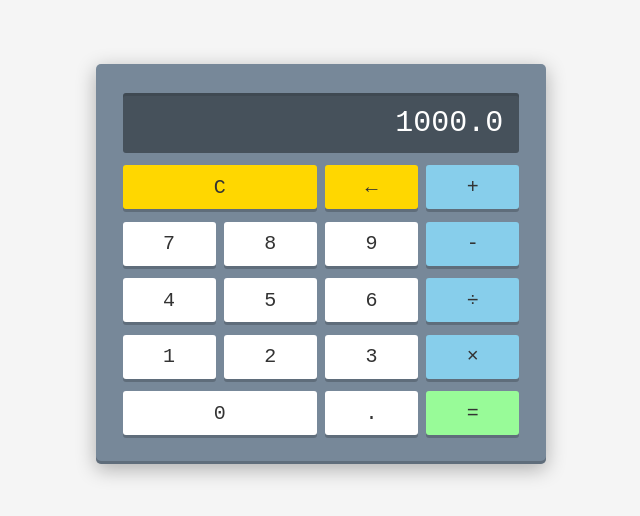
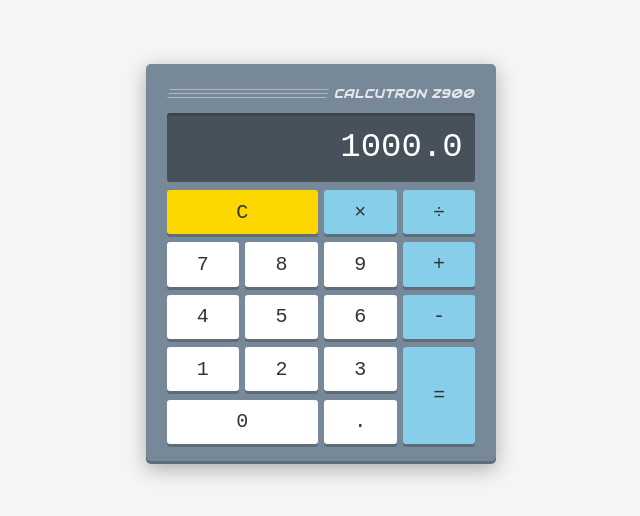
Before and after one commit to benplum/FEWD-2014-Spring, a plain HTML site: page 11/index.html in a window 1280 px wide. Shown: the part 136-652 px from the top of the page, without its empty margins (319-959 px from the left). Drawn offline with nearby package versions, Linux system fonts and the light colour scheme.

Commit message:
Updating calculator source;

```diff
--- a/11/css/main.css
+++ b/11/css/main.css
@@ -25,7 +25,7 @@
 		position: absolute;
 		right: 0;
 		top: 0;
-		width: 450px;
+		width: 350px;
 	}
 
 	.calculator .container {
@@ -33,6 +33,59 @@
 		padding: 5%;
 		position: relative;
 		width: 100%;
+	}
+
+	.calculator .header,
+	.calculator .header:before,
+	.calculator .header:after {
+		border-bottom: 1px solid rgba(255, 255, 255, 0.4);
+	}
+
+	.calculator .header {
+		color: rgba(255, 255, 255, 0.8);
+		font-family: "Audiowide", sans-serif;
+		height: 12px;
+		left: 2px;
+		letter-spacing: 0.05em;
+		margin: 0 1.3% 15px;
+		position: relative;
+		text-align: right;
+		text-transform: uppercase;
+		-webkit-transform: skewX(-15deg);
+				transform: skewX(-15deg);
+		-webkit-user-select: none;
+		   -moz-user-select: none;
+		    -ms-user-select: none;
+				user-select: none;
+	}
+
+	.calculator .header:before,
+	.calculator .header:after {
+		content: '';
+		display: block;
+		height: 1px;
+		left: 0;
+		position: absolute;
+		width: 100%;
+		z-index: 1;
+	}
+
+	.calculator .header:before {
+		bottom: 3px;
+	}
+
+	.calculator .header:after {
+		bottom: -5px;
+	}
+
+	.calculator .header h1 {
+		background: #778899;
+		display: inline-block;
+		font-size: 12px;
+		margin: 0;
+		padding: 0 0 0 7px;
+		position: relative;
+		z-index: 2;
 	}
 
 	.calculator .button,
@@ -43,35 +96,30 @@
 		float: left;
 		font-family: monospace;
 		font-size: 20px;
-		margin: 1.5% 1%;
+		margin: 1.3% 1%;
 	}
 
 	.calculator .button {
 		background: #fff;
 		box-shadow: 0 3px 0 rgba(0, 0, 0, 0.2);
 		color: #333;
-		height: 12.5%;
+		height: 12.1%;
 		padding: 0;
 		position: relative;
 		top: 0;
 		width: 23%;
 	}
 
-	.calculator .button:active {
+	.calculator .button:active,
+	.calculator .button.active {
 		box-shadow: 0 0 0 rgba(0, 0, 0, 0);
 		position: relative;
 		top: 2px;
 	}
 
-	.calculator .button.digit {
-	}
-
-	.calculator .button.operator {
+	.calculator .button.operator,
+	.calculator .button.equals {
 		background-color: #87CEEB;
-	}
-
-	.calculator .button.equals {
-		background-color: #98FB98;
 	}
 
 	.calculator .button.clear,
@@ -83,12 +131,20 @@
 		width: 48%;
 	}
 
+	.calculator .button.tall {
+		height: 26.5%;
+	}
+
+	.calculator .button.right {
+		float: right;
+	}
+
 	.calculator .display {
 		background: #46515B;
-		box-shadow: 0 3px 0 rgba(0, 0, 0, 0.1) inset;
+		box-shadow: 0 3px 0 rgba(0, 0, 0, 0.15) inset;
 		color: #fff;
-		font-size: 30px;
-		height: 17%;
+		font-size: 34px;
+		height: 19%;
 		padding: 0 4%;
 		text-align: right;
 		width: 98%;
--- a/11/index.html
+++ b/11/index.html
@@ -5,31 +5,38 @@
 
 		<title>Calcutron</title>
 
+		<link href="http://fonts.googleapis.com/css?family=Audiowide" rel="stylesheet">
+
 		<link href="css/normalize.css" rel="stylesheet">
 		<link href="css/main.css" rel="stylesheet">
+
+		<script src="js/jquery-1.11.1.min.js"></script>
+		<script src="js/main.js"></script>
 	</head>
 	<body>
 		<div class="calculator">
 			<div class="container">
+				<header class="header">
+					<h1 class="title">Calcutron z900</h1>
+				</header>
 				<input type="text" name="output" value="1000.0" class="display" readonly>
 				<button class="button wide clear">C</button>
-				<button class="button back">&larr;</button>
-				<button class="button operator">+</button>
+				<button class="button operator">&#215;</button>
+				<button class="button operator">&#247;</button>
 				<button class="button digit">7</button>
 				<button class="button digit">8</button>
 				<button class="button digit">9</button>
-				<button class="button operator">-</button>
+				<button class="button operator">+</button>
 				<button class="button digit">4</button>
 				<button class="button digit">5</button>
 				<button class="button digit">6</button>
-				<button class="button operator">&divide;</button>
+				<button class="button operator">-</button>
 				<button class="button digit">1</button>
 				<button class="button digit">2</button>
 				<button class="button digit">3</button>
-				<button class="button operator">&times;</button>
+				<button class="button tall right equals">=</button>
 				<button class="button wide digit">0</button>
 				<button class="button digit">.</button>
-				<button class="button equals">=</button>
 			</div>
 		</div>
 	</body>
```
